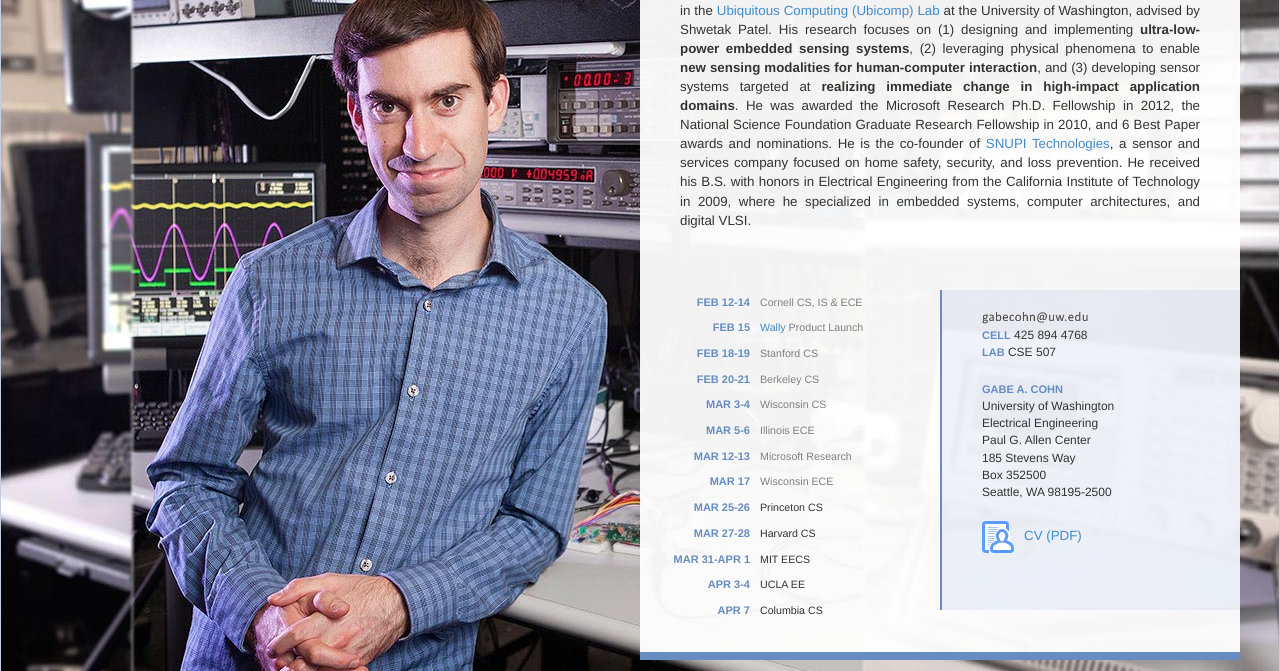
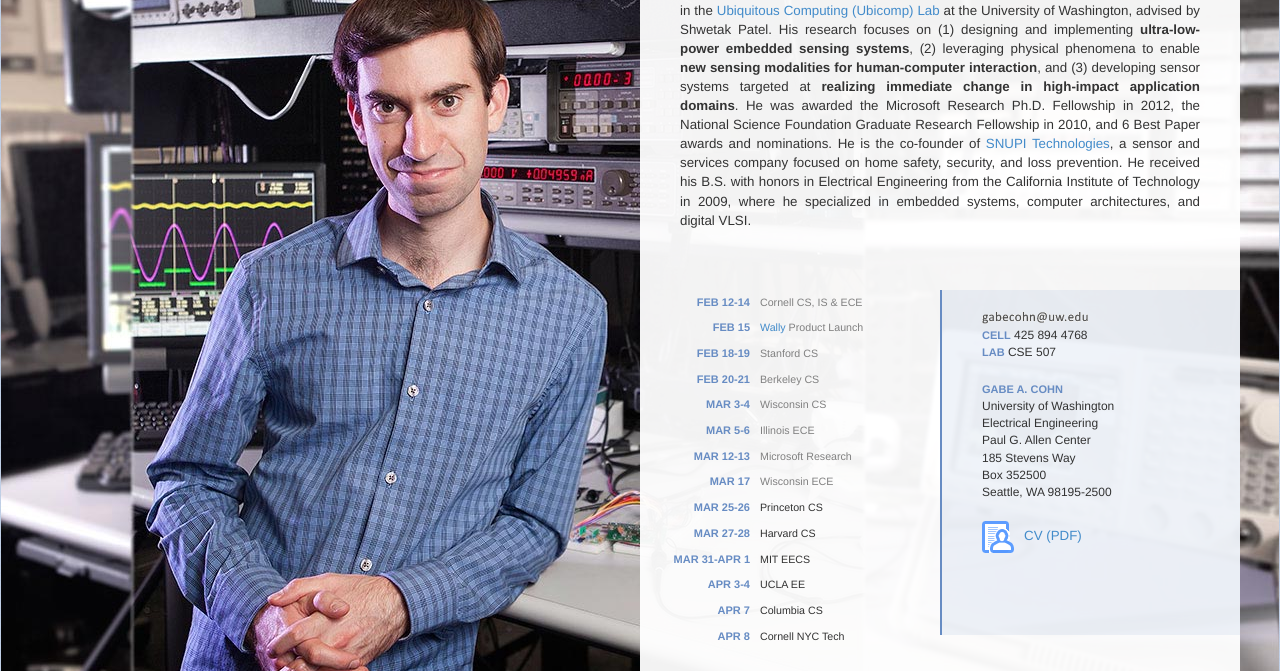
Before and after one commit to agrummer/gabe-website, a plain HTML site: page index.html in a window 1280 px wide. Shown: the part 281-952 px from the top of the page. Drawn offline with Linux system fonts and the light colour scheme.

Commit message:
updated events list

```diff
--- a/css/gabecohn.css
+++ b/css/gabecohn.css
@@ -148,7 +148,7 @@ h2,h3,h4,h5,h6{
 #home .contact{
     font-size:12px;
     background-color:rgba(103,140,195,0.1);
-    padding:20px 40px 37px 40px;
+    padding:20px 40px 62px 40px;
     border-left: solid 2px rgb(103,140,195);
 }
 
--- a/index.html
+++ b/index.html
@@ -115,6 +115,11 @@
                                 <dt>Apr 7</dt>
                                 <dd>Columbia CS</dd>
                             </dl>
+                            <dl class="dl-horizontal">
+                                <dt>Apr 8</dt>
+                                <dd>Cornell NYC Tech</dd>
+                            </dl>
+
 
                         </div>
 
```
